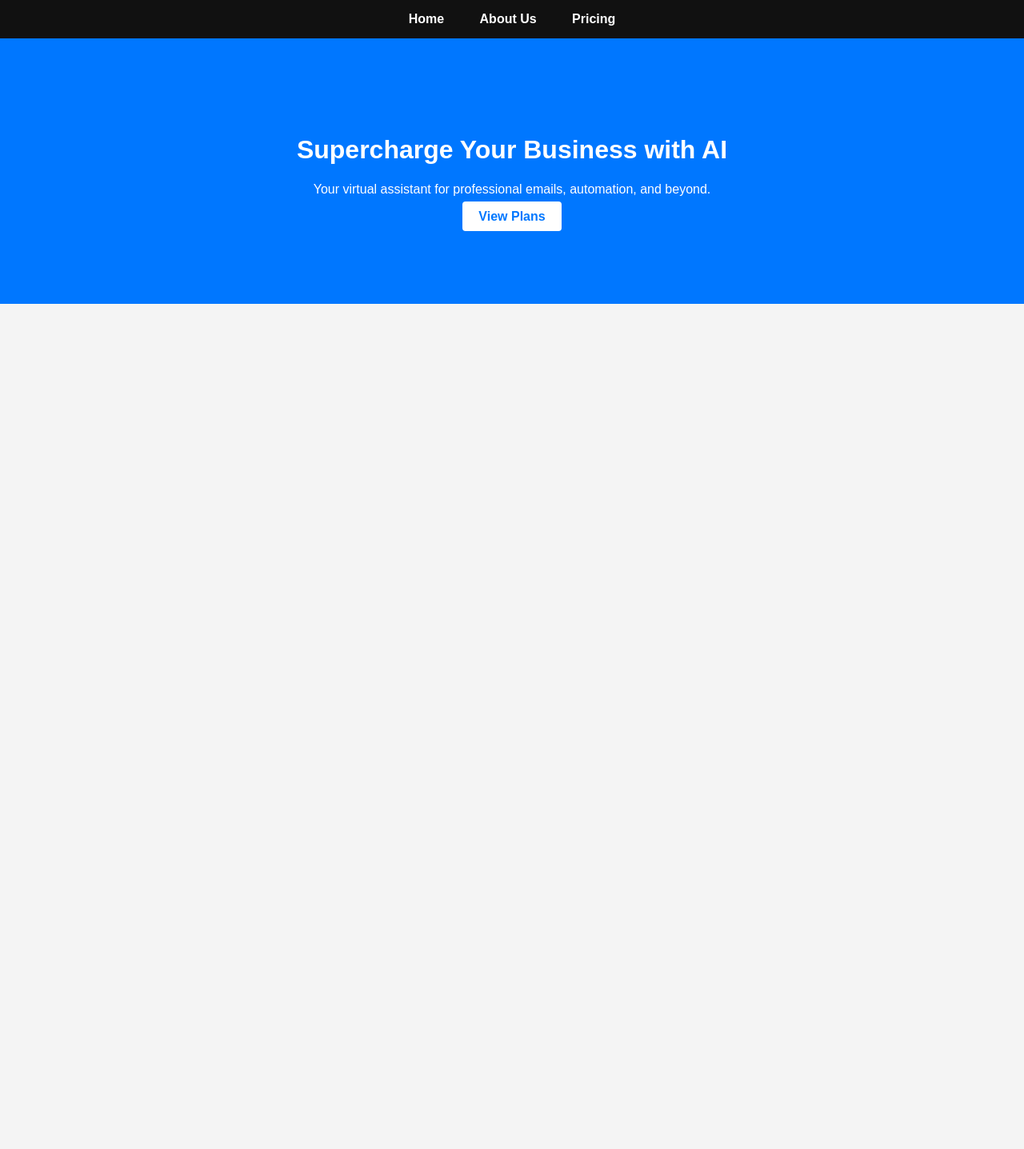
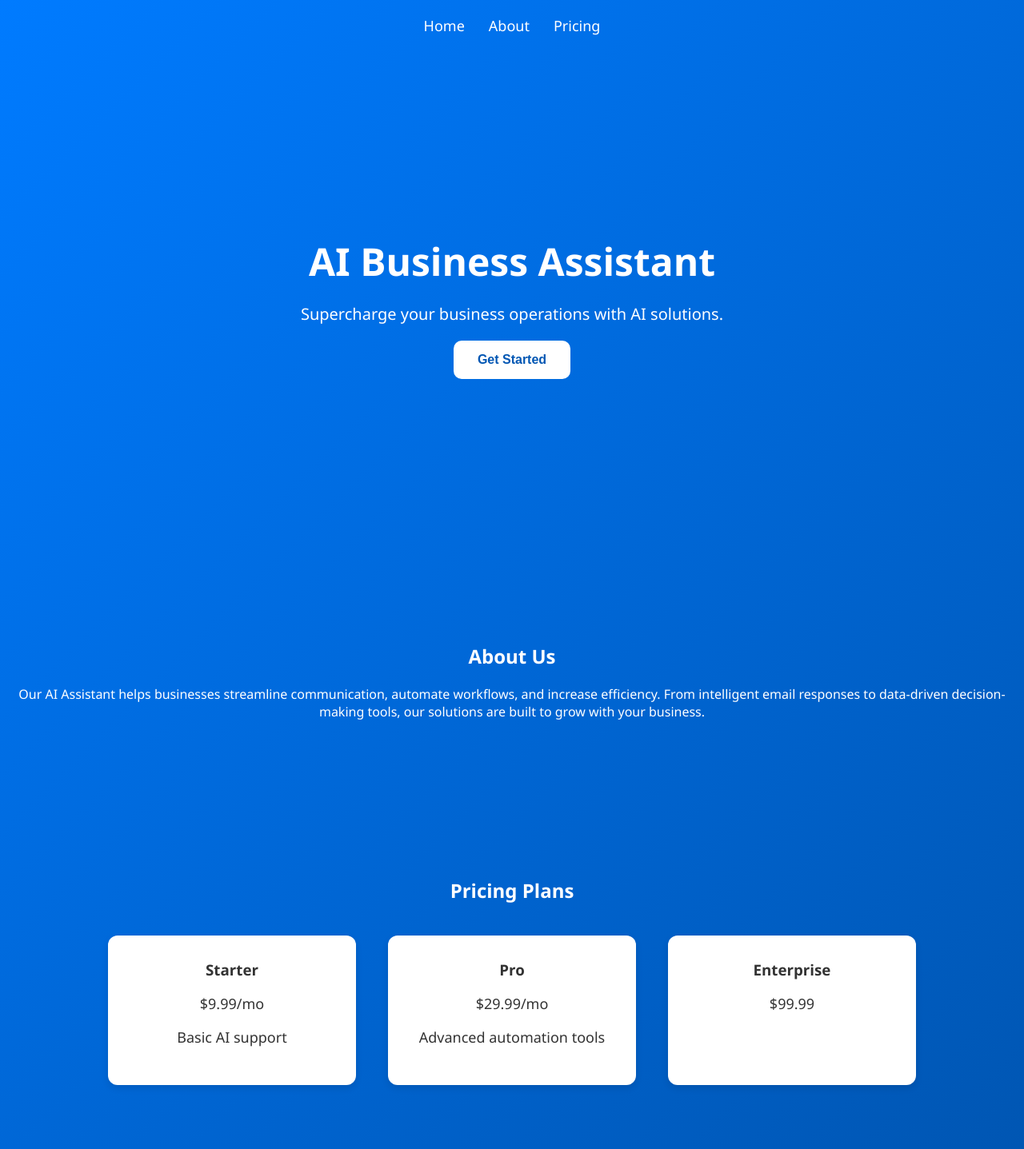
Before and after one commit to SuroshSal/ai-email-backend, a website: page public/index.html in a window 1280 px wide. Shown: the whole page at 80% size. Before the commit the page ends 800 px from the top, so only its background shows below. Drawn offline with Linux system fonts and the light colour scheme.

Commit message:
Add frontend: landing, about, pricing

```diff
--- a/public/index.html
+++ b/public/index.html
@@ -2,19 +2,115 @@
 <html lang="en">
 <head>
   <meta charset="UTF-8" />
+  <meta name="viewport" content="width=device-width, initial-scale=1.0" />
   <title>AI Business Assistant</title>
-  <link rel="stylesheet" href="style.css" />
+  <style>
+    body {
+      margin: 0;
+      font-family: 'Segoe UI', sans-serif;
+      background: linear-gradient(135deg, #007bff, #0056b3);
+      color: white;
+    }
+    nav {
+      display: flex;
+      justify-content: center;
+      gap: 30px;
+      padding: 20px;
+      font-size: 18px;
+    }
+    nav a {
+      color: white;
+      text-decoration: none;
+      font-weight: 500;
+    }
+    .hero {
+      display: flex;
+      flex-direction: column;
+      align-items: center;
+      justify-content: center;
+      text-align: center;
+      height: 80vh;
+    }
+    .hero h1 {
+      font-size: 48px;
+      margin: 0;
+    }
+    .hero p {
+      font-size: 20px;
+      margin: 20px 0;
+    }
+    .hero button {
+      background-color: white;
+      color: #0056b3;
+      border: none;
+      padding: 15px 30px;
+      border-radius: 10px;
+      font-size: 16px;
+      font-weight: 600;
+      cursor: pointer;
+      transition: background 0.3s;
+    }
+    .hero button:hover {
+      background-color: #e6e6e6;
+    }
+    .section {
+      padding: 80px 20px;
+      text-align: center;
+    }
+    .pricing {
+      display: flex;
+      justify-content: center;
+      gap: 40px;
+      margin-top: 40px;
+      flex-wrap: wrap;
+    }
+    .card {
+      background: white;
+      color: #333;
+      border-radius: 12px;
+      padding: 30px;
+      width: 250px;
+      box-shadow: 0 4px 8px rgba(0,0,0,0.1);
+    }
+    .card h3 {
+      margin-top: 0;
+    }
+    .card p {
+      font-size: 18px;
+    }
+  </style>
 </head>
 <body>
   <nav>
-    <a href="index.html">Home</a>
-    <a href="about.html">About Us</a>
-    <a href="pricing.html">Pricing</a>
+    <a href="#">Home</a>
+    <a href="#about">About</a>
+    <a href="#pricing">Pricing</a>
   </nav>
-  <header class="hero">
-    <h1>Supercharge Your Business with AI</h1>
-    <p>Your virtual assistant for professional emails, automation, and beyond.</p>
-    <a class="cta-button" href="pricing.html">View Plans</a>
-  </header>
-</body>
-</html>
+
+  <section class="hero">
+    <h1>AI Business Assistant</h1>
+    <p>Supercharge your business operations with AI solutions.</p>
+    <button>Get Started</button>
+  </section>
+
+  <section class="section" id="about">
+    <h2>About Us</h2>
+    <p>Our AI Assistant helps businesses streamline communication, automate workflows, and increase efficiency. From intelligent email responses to data-driven decision-making tools, our solutions are built to grow with your business.</p>
+  </section>
+
+  <section class="section" id="pricing">
+    <h2>Pricing Plans</h2>
+    <div class="pricing">
+      <div class="card">
+        <h3>Starter</h3>
+        <p>$9.99/mo</p>
+        <p>Basic AI support</p>
+      </div>
+      <div class="card">
+        <h3>Pro</h3>
+        <p>$29.99/mo</p>
+        <p>Advanced automation tools</p>
+      </div>
+      <div class="card">
+        <h3>Enterprise</h3>
+        <p>$99.99
```
Also changed, not shown: package.json (+4 -3 lines), public/server.js (added, +10 -0 lines).
